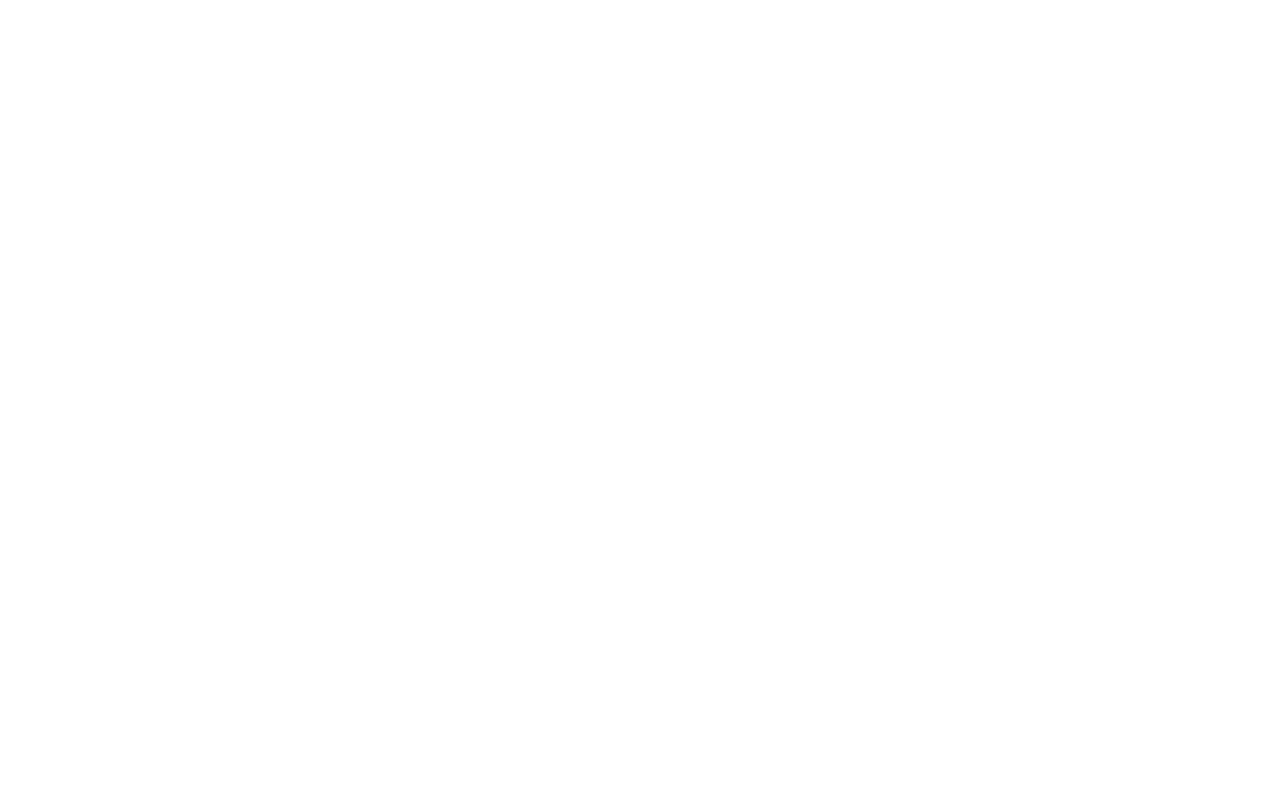
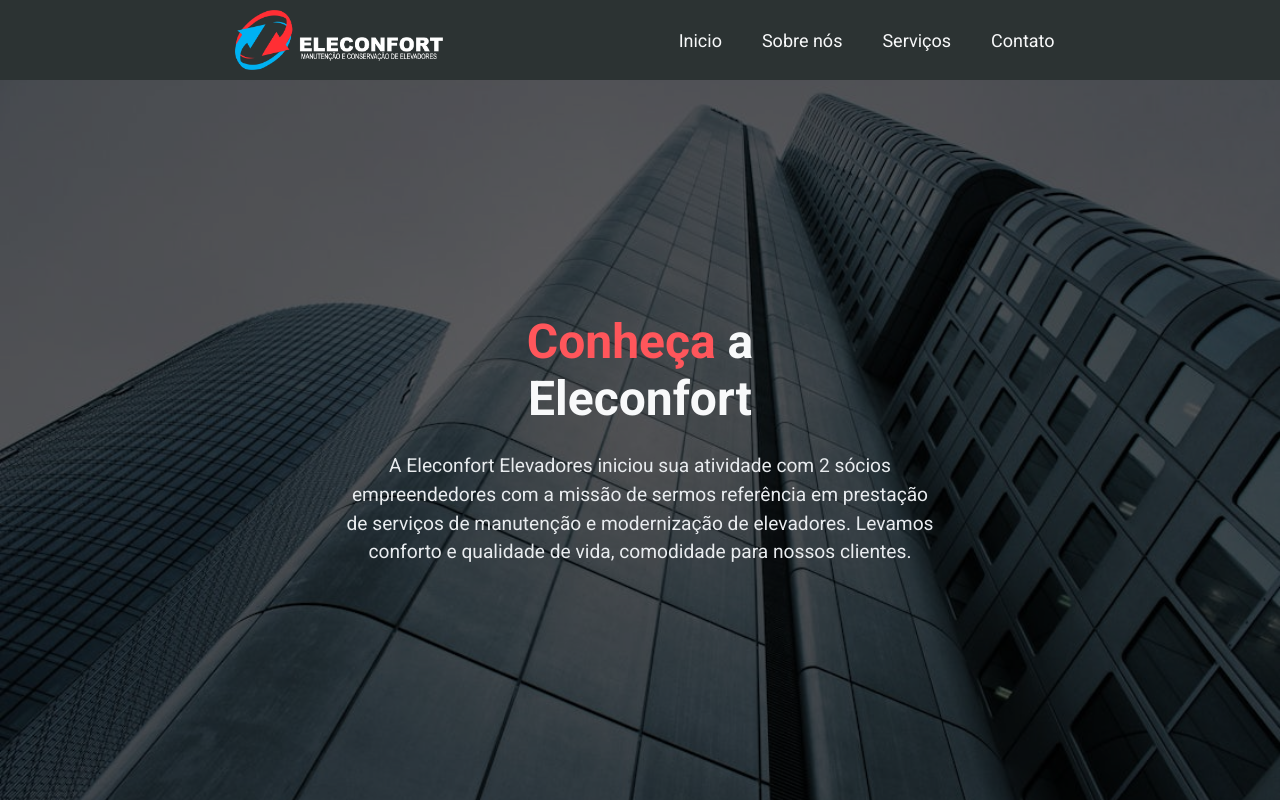
Before and after one commit to guilhermepadial4/eleconfort-elevadores, a React (Vite) app: page /sobre in a window 1280 px wide. Before the commit this address had no page. Shown: the top 802 px of the page. Built offline with nearby package versions, Linux system fonts and the light colour scheme.

Commit message:
add: creation hero banner in about

```diff
--- a/src/App.jsx
+++ b/src/App.jsx
@@ -1,16 +1,12 @@
-import { BrowserRouter as Router, Routes, Route } from 'react-router-dom';
-import Home from './pages/Home';
-import { About } from './pages/about';
+import { BrowserRouter as Router } from 'react-router-dom';
+import { AppRoutes } from './routes';
 
 import './styles/main.scss';
 
 export function App() {
   return (
     <Router>
-      <Routes>
-        <Route path="/" element={<Home />} />
-        <Route path="/about" element={<About />} />
-      </Routes>
+      <AppRoutes />
     </Router>
   );
 }
--- a/src/components/Header/Header.jsx
+++ b/src/components/Header/Header.jsx
@@ -11,8 +11,8 @@ export function Header() {
         <img src={Logo} alt="Logo da empresa Eleconfort" />
 
         <div className="containerLinks">
-          <p>Inicio</p>
-          <Link to="/about">Sobre nós</Link>
+          <Link to="/">Inicio</Link>
+          <Link to="/sobre">Sobre nós</Link>
           <p>Serviços</p>
           <p>Contato</p>
         </div>
--- /dev/null
+++ b/src/components/HeroBannerAbout/HeroBannerAbout.jsx
@@ -0,0 +1,20 @@
+import Banner from '../../assets/banner.png';
+
+import '../../styles/layout/herobannerabout.scss';
+
+export function HeroBannerAbout() {
+  return (
+    <div className="hero-banner-about">
+      <img src={Banner} alt="Banner" className="banner-image" />
+      <div className="banner-content">
+        <h1>
+          <span>Conheça</span> a <br /> Eleconfort
+        </h1>
+        <p>
+          A Eleconfort Elevadores iniciou sua atividade com 2 sócios empreendedores com a missão de sermos referência em prestação de
+          serviços de manutenção e modernização de elevadores. Levamos conforto e qualidade de vida, comodidade para nossos clientes.
+        </p>
+      </div>
+    </div>
+  );
+}
--- a/src/pages/About.jsx
+++ b/src/pages/About.jsx
@@ -1,9 +1,13 @@
+import { Header } from '../components/header/Header';
+import { HeroBannerAbout } from '../components/HeroBannerAbout/HeroBannerAbout';
+import { Footer } from '../components/Footer/Footer';
+
 export function About() {
   return (
     <>
-      <div>
-        <h1>About</h1>
-      </div>
+      <Header />
+      <HeroBannerAbout />
+      <Footer />
     </>
   );
 }
--- /dev/null
+++ b/src/routes.jsx
@@ -0,0 +1,13 @@
+import { Routes, Route } from 'react-router-dom';
+
+import Home from './pages/Home';
+import { About } from './pages/about';
+
+export function AppRoutes() {
+  return (
+    <Routes>
+      <Route path="/" element={<Home />} />
+      <Route path="/sobre" element={<About />} />
+    </Routes>
+  );
+}
--- /dev/null
+++ b/src/styles/layout/herobannerabout.scss
@@ -0,0 +1,57 @@
+@import '../abstracts/variables';
+
+.hero-banner-about {
+  display: flex;
+  align-items: center;
+  justify-content: center;
+  text-align: center;
+
+  position: relative;
+
+  width: 100%;
+  height: 90vh;
+
+  color: $light;
+
+  .banner-image {
+    position: absolute;
+    top: 0;
+    left: 0;
+    z-index: -1;
+
+    width: 100%;
+    height: 100%;
+
+    object-fit: cover;
+
+    filter: brightness(40%);
+  }
+
+  .banner-content {
+    z-index: 1;
+    max-width: 800px;
+
+    padding: 20px;
+  }
+
+  h1 {
+    font-size: 3rem;
+    font-weight: 700;
+
+    margin-bottom: 10px;
+
+    span {
+      color: $primary;
+    }
+  }
+
+  p {
+    font-size: 1.2rem;
+    line-height: 1.5;
+    color: $gray-200;
+
+    width: 600px;
+
+    margin-top: 24px;
+  }
+}
```
Also changed, not shown: src/assets/banner.png (added).
